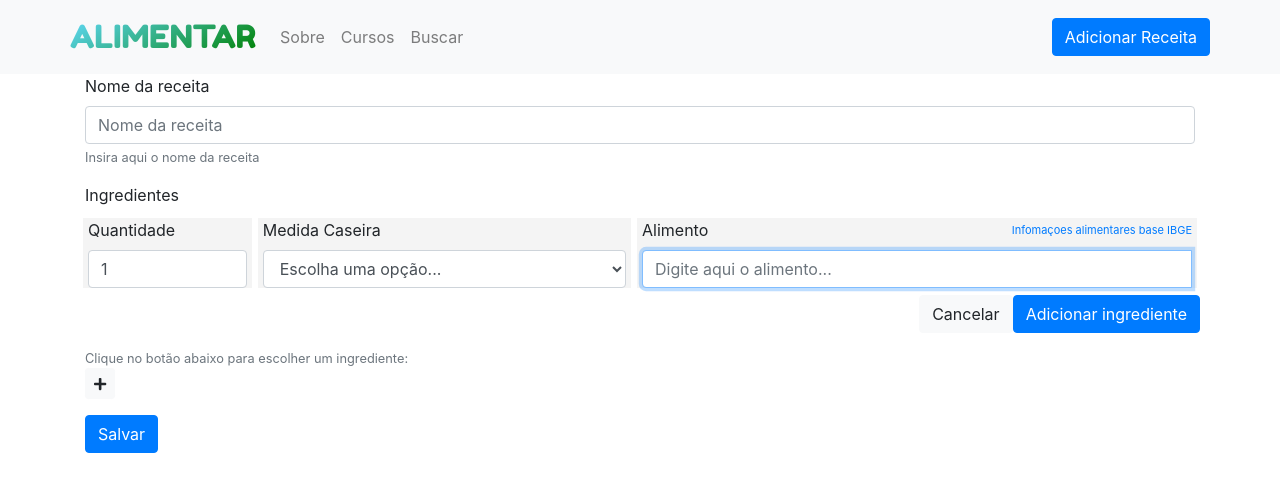
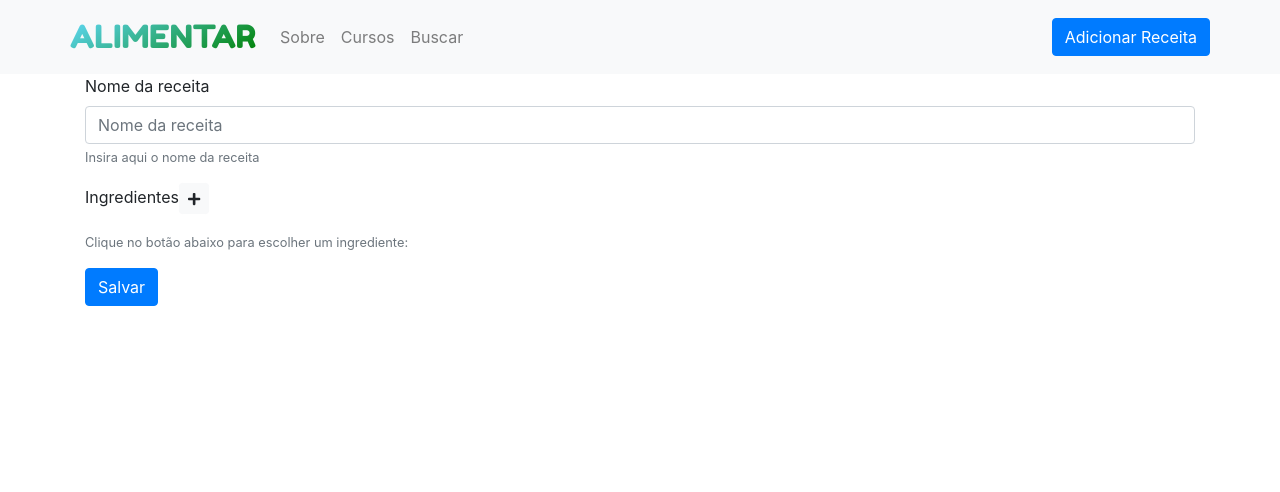
Before and after one commit to cleidimarviana/alimentar, a React (Create React App) app: page /adicionar in a window 1280 px wide. Shown: the top 492 px of the page. Built offline with nearby package versions, Linux system fonts and the light colour scheme.

Commit message:
modulo add picuture

```diff
--- a/src/assets/styles/scss/App.scss
+++ b/src/assets/styles/scss/App.scss
@@ -120,7 +120,7 @@ span.heading__primary {
   font-size: 18px;
 }
 .actions{
-  margin-top:4px;
+  margin:4px;
   width: 100%;
 }
 
@@ -144,4 +144,10 @@ span.heading__primary {
 .form-group.col, .col-6, .col-4{
   margin: 3px;
   background-color: #f4f4f4;
+  padding-bottom: 6px;
 }
+
+.add-ingredient{
+  border: 1px solid #ccc;
+  border-radius: 0.25rem;
+}
--- a/src/components/AddIngredient.js
+++ b/src/components/AddIngredient.js
@@ -9,36 +9,41 @@ import alimentos from '../alimentos.json';
 class AddIngredient extends Component {
 
     state = {
-        show: false,
         searchStr: '',
         locationResults: [],
         alimentos: [],
-        itemDefaultValue: null,
         itemDescriptionValue: '',
-        itemPopover: {}
+        ingredientSelected: {},
+        formMeasure: '',
+        formQtde: '',
+        item: {}
     };
     constructor(props, context) {
         super(props, context);
 
         this.state = {
-            show: false,
             searchStr: '',
             locationResults: [],
             alimentos: [],
-            itemDefaultValue: null,
             itemDescriptionValue: '',
-            itemPopover: {}
+            ingredientSelected: {},
+            formMeasure: '',
+            formQtde: '',
+            item: {}
         };
 
         this.handleSearch = this.handleSearch.bind(this);
+
+        this.handleChange = this.handleChange.bind(this);
+
     }
-    cancelAdd = () => {
-        this.setState({ open: false });
-        if (this.props.origin === 'modal')
-            this.props.onHide({ show: false });
-        else
-            this.props.hiddenC();
-    }
+
+    handleChange(event) {
+        this.setState({[event.target.id]: event.target.value});
+
+        console.log(this.state);
+     }
+
 
     handleSearch(event) {
 
@@ -51,42 +56,52 @@ class AddIngredient extends Component {
                     if (!this.state.locationResults.includes(alimentos[i].descricao))
                         this.state.locationResults.push(alimentos[i].descricao);
                 }
-
             }
         }
     }
     clickItemResult(item) {
-        console.log(item.descricao);
-        this.state.alimentos.push(item);
-        this.setState({ searchStr: item.descricao, alimentos: this.state.alimentos, itemDefaultValue: item, itemPopover: item });
+        this.state.ingredientSelected = item;
+        this.setState({ searchStr: item.descricao, alimentos: this.state.alimentos, ingredientSelected: item});
         this.state.locationResults = [];
         console.log(item);
 
+    }
+
+    selectIngredient(){
+        console.log(this.state.ingredientSelected);
+
+        var item = {
+            qtde: this.state.formQtde,
+            measure: this.state.formMeasure,
+            ingredient: this.state.ingredientSelected
+        }
+
+        console.log(item);
     }
 
     render() {
         const convertmcg = 0.001;
 
         var popover = (
-            <Popover id="popover-basic" title={this.state.itemPopover.descricao}>
+            <Popover id="popover-basic" title={this.state.ingredientSelected.descricao}>
                 <Table bordered>
 
                     <tbody>
                         {/* <tr>
           <td>DESCRIÇÃO NA REFERÊNCIA </td>
-          <td>{this.state.itemPopover.descricao_preparacao}</td>
+          <td>{this.state.ingredientSelected.descricao_preparacao}</td>
         </tr>
         <tr>
           <td>ENERGIA (kcal)</td>
-          <td>{this.state.itemPopover.descricao_preparacao}</td>
+          <td>{this.state.ingredientSelected.descricao_preparacao}</td>
         </tr>
         <tr>
           <td>PROTEÍNA (g)</td>
-          <td>{this.state.itemPopover.descricao_preparacao}</td>
+          <td>{this.state.ingredientSelected.descricao_preparacao}</td>
         </tr>
         <tr>
           <td>LIPÍDEOS TOTAIS (g)</td>
-          <td>{this.state.itemPopover.descricao_preparacao}</td>
+          <td>{this.state.ingredientSelected.descricao_preparacao}</td>
         </tr>
         <tr>
           <td>CARBOIDRATO (g)</td>
@@ -94,131 +109,131 @@ class AddIngredient extends Component {
         </tr>
         <tr>
           <td>FIBRA ALIMENTAR TOTAL (g)</td>
-          <td>{this.state.itemPopover.descricao_preparacao}</td>
+          <td>{this.state.ingredientSelected.descricao_preparacao}</td>
         </tr>
         <tr>
           <td>CÁLCIO (mg)</td>
-          <td>{this.state.itemPopover.descricao_preparacao}</td>
+          <td>{this.state.ingredientSelected.descricao_preparacao}</td>
         </tr>
         <tr>
           <td>MAGNÉSIO (mg)</td>
-          <td>{this.state.itemPopover.descricao_preparacao}</td>
+          <td>{this.state.ingredientSelected.descricao_preparacao}</td>
         </tr>
         <tr>
           <td>MANGANÊS (mg)</td>
-          <td>{this.state.itemPopover.descricao_preparacao}</td>
+          <td>{this.state.ingredientSelected.descricao_preparacao}</td>
         </tr>
         <tr>
           <td>FÓSFORO (mg)</td>
-          <td>{this.state.itemPopover.descricao_preparacao}</td>
+          <td>{this.state.ingredientSelected.descricao_preparacao}</td>
         </tr>
         <tr>
           <td>FERRO (mg)</td>
-          <td>{this.state.itemPopover.descricao_preparacao}</td>
+          <td>{this.state.ingredientSelected.descricao_preparacao}</td>
         </tr>
         <tr>
           <td>SÓDIO (mg)</td>
-          <td>{this.state.itemPopover.descricao_preparacao}</td>
+          <td>{this.state.ingredientSelected.descricao_preparacao}</td>
         </tr>
         <tr>
           <td>SÓDIO DE ADIÇÃO (mg)</td>
-          <td>{this.state.itemPopover.descricao_preparacao}</td>
+          <td>{this.state.ingredientSelected.descricao_preparacao}</td>
         </tr>
         <tr>
           <td>POTÁSSIO (mg)</td>
-          <td>{this.state.itemPopover.descricao_preparacao}</td>
+          <td>{this.state.ingredientSelected.descricao_preparacao}</td>
         </tr>
         <tr>
           <td>COBRE (mg)</td>
-          <td>{this.state.itemPopover.descricao_preparacao}</td>
+          <td>{this.state.ingredientSelected.descricao_preparacao}</td>
         </tr>
         <tr>
           <td>ZINCO (mg)</td>
-          <td>{this.state.itemPopover.descricao_preparacao}</td>
+          <td>{this.state.ingredientSelected.descricao_preparacao}</td>
         </tr>
         <tr>
           <td>SELÊNIO (mcg)</td>
-          <td>{this.state.itemPopover.descricao_preparacao}</td>
+          <td>{this.state.ingredientSelected.descricao_preparacao}</td>
         </tr>
         <tr>
           <td>RETINOL (mcg)</td>
-           <td>{this.state.itemPopover.descricao_preparacao}</td>
+           <td>{this.state.ingredientSelected.descricao_preparacao}</td>
         </tr> */}
                         <tr>
                             <td>VITAMINA A (EQUIVALENTE DE ATIVIDADE DE RETINOL) (mg)</td>
-                            <td>{this.state.itemPopover.vitamina_a_mcg?this.state.itemPopover.vitamina_a_mcg * convertmcg:this.state.itemPopover.vitamina_a_mcg}</td>
+                            <td>{this.state.ingredientSelected.vitamina_a_mcg?this.state.ingredientSelected.vitamina_a_mcg * convertmcg:this.state.ingredientSelected.vitamina_a_mcg}</td>
                         </tr>
                         <tr>
                             <td>VITAMINA B - TIAMINA (mg)</td>
-                            <td>{this.state.itemPopover.vitamina_b_tiamina_mg}</td>
+                            <td>{this.state.ingredientSelected.vitamina_b_tiamina_mg}</td>
                         </tr>
                         <tr>
                             <td>VITAMINA B2 - RIBOFLAVINA (mg)</td>
-                            <td>{this.state.itemPopover.vitamina_b2_riboflavina_mg}</td>
+                            <td>{this.state.ingredientSelected.vitamina_b2_riboflavina_mg}</td>
                         </tr>
                         <tr>
                             <td>VITAMINA B3 -NIACINA (mg)</td>
-                            <td>{this.state.itemPopover.vitamina_b3_niacina_mg}</td>
+                            <td>{this.state.ingredientSelected.vitamina_b3_niacina_mg}</td>
                         </tr>
                         <tr>
                             <td>VITAMINA B3 - EQUIVALENTE DE NIACINA (mg)</td>
-                            <td>{this.state.itemPopover.vitamina_b3_equivalente_niacina_mg}</td>
+                            <td>{this.state.ingredientSelected.vitamina_b3_equivalente_niacina_mg}</td>
                         </tr>
                         <tr>
                             <td>VITAMINA B6 - PIRIDOXINA (mg)</td>
-                            <td>{this.state.itemPopover.viamina_b12_pirodoxina_mcg}</td>
+                            <td>{this.state.ingredientSelected.viamina_b12_pirodoxina_mcg}</td>
                         </tr>
                         <tr>
                             <td>VITAMINA B12 - COBALAMINA (mg)</td>
-                            <td>{this.state.itemPopover.viamina_b12_cobalamina_mcg * convertmcg}</td>
+                            <td>{this.state.ingredientSelected.viamina_b12_cobalamina_mcg * convertmcg}</td>
                         </tr>
                         <tr>
                             <td>VITAMINA C (mg)</td>
-                            <td>{this.state.itemPopover.vitamina_c_mg * convertmcg}</td>
+                            <td>{this.state.ingredientSelected.vitamina_c_mg * convertmcg}</td>
                         </tr>
                         <tr>
                             <td>VITAMINA D - CALCIFEROL- (mg)</td>
-                            <td>{this.state.itemPopover.vitamina_d_calciferonol_mcg * convertmcg}</td>
+                            <td>{this.state.ingredientSelected.vitamina_d_calciferonol_mcg * convertmcg}</td>
                         </tr>
                         <tr>
                             <td>VITAMINA E - TOTAL DE ALPHA-TOCOPHEROL (mg)</td>
-                            <td>{this.state.itemPopover.vitamina_e_total_alpha_tocopheronol_mg}</td>
+                            <td>{this.state.ingredientSelected.vitamina_e_total_alpha_tocopheronol_mg}</td>
                         </tr>
                         {/* <tr>
           <td>COLESTEROL (mg)</td>
-           <td>{this.state.itemPopover.descricao_preparacao}</td>
+           <td>{this.state.ingredientSelected.descricao_preparacao}</td>
         </tr>
         <tr>
           <td>ÁCIDOS GRAXOS SATURADOS (g)</td>
-           <td>{this.state.itemPopover.descricao_preparacao}</td>
+           <td>{this.state.ingredientSelected.descricao_preparacao}</td>
         </tr>
         <tr>
           <td>ÁCIDOS GRAXOS MONOINSATURADOS (g)</td>
-           <td>{this.state.itemPopover.descricao_preparacao}</td>
+           <td>{this.state.ingredientSelected.descricao_preparacao}</td>
         </tr>
         <tr>
           <td>ÁCIDOS GRAXOS POLIINSATURADOS (g)</td>
-           <td>{this.state.itemPopover.descricao_preparacao}</td>
+           <td>{this.state.ingredientSelected.descricao_preparacao}</td>
         </tr>
         <tr>
           <td>ÁCIDO GRAXO POLIINSATURADO 18:2 (LINOLÉICO) (g)</td>
-           <td>{this.state.itemPopover.descricao_preparacao}</td>
+           <td>{this.state.ingredientSelected.descricao_preparacao}</td>
         </tr>
         <tr>
           <td>ÁCIDO GRAXO POLIINSATURADO 18:3 (LINOLÊNICO) (g)</td>
-           <td>{this.state.itemPopover.descricao_preparacao}</td>
+           <td>{this.state.ingredientSelected.descricao_preparacao}</td>
         </tr>
         <tr>
           <td>ÁCIDOS GRAXOS TRANS TOTAL (g)</td>
-           <td>{this.state.itemPopover.descricao_preparacao}</td>
+           <td>{this.state.ingredientSelected.descricao_preparacao}</td>
         </tr>
         <tr>
           <td>AÇÚCAR TOTAL (g)</td>
-           <td>{this.state.itemPopover.descricao_preparacao}</td>
+           <td>{this.state.ingredientSelected.descricao_preparacao}</td>
         </tr>
         <tr>
           <td>AÇÚCAR DE ADIÇÃO (g)</td>
-           <td>{this.state.itemPopover.descricao_preparacao}</td>
+           <td>{this.state.ingredientSelected.descricao_preparacao}</td>
         </tr> */}
                     </tbody>
                 </Table>
@@ -227,29 +242,29 @@ class AddIngredient extends Component {
         return (
             <div>
 
-                <Form.Row>
+                <Form.Row className='add-ingredient'>
 
-                    <Form.Group as={Col} controlId="formGridZip">
+                    <Form.Group as={Col} controlId="formQtde">
                         <Form.Label>Quantidade</Form.Label>
-                        <Form.Control defaultValue='1' type='number' />
+                        <Form.Control key="formQtde" value={this.state.value} onChange={this.handleChange.bind(this)}  size="sm" defaultValue='1' type='number' />
                     </Form.Group>
-                    <Form.Group as={Col} xs="4" controlId="formGridState">
+                    <Form.Group as={Col} xs="4"  controlId="formMeasure">
                         <Form.Label>Medida Caseira</Form.Label>
-                        <Form.Control as="select">
-                            <option>Escolha uma opção...</option>
-                            <option>Grama(s)(g)</option>
-                            <option>Kilograma(s)(kg)</option>
-                            <option>Litro(s)(kg)</option>
-                            <option>Mililitro(s)(ml)</option>
+                        <Form.Control key="formMeasure" value={this.state.value} onChange={this.handleChange.bind(this)} size="sm" as="select">
+                            <option value='0'>Escolha uma opção...</option>
+                            <option value='g'>Grama(s)(g)</option>
+                            <option value='kg'>Kilograma(s)(kg)</option>
+                            <option value='l'>Litro(s)(l)</option>
+                            <option value='ml'>Mililitro(s)(ml)</option>
                         </Form.Control>
                     </Form.Group>
 
-                    <Form.Group as={Col} xs="6" controlId="formGridCity">
+                    <Form.Group as={Col} xs="6" controlId="formIngredient">
                         <Form.Label>Alimento</Form.Label>
                         <a target='_blank' href='https://ww2.ibge.gov.br/home/estatistica/populacao/condicaodevida/pof/2008_2009_composicao_nutricional/default_zip.shtm' style={{ marginTop: '4px', float: 'right', fontSize: '11px' }}>Infomaçoes alimentares base IBGE</a>
 
                         <InputGroup>
-                            <Form.Control
+                            <Form.Control key="formIngredient"  size="sm"
                                 defaultValue={this.state.itemDescriptionValue}
                                 placeholder="Digite aqui o alimento..."
                                 aria-label="Qual alimento você deseja buscar?"
@@ -258,13 +273,13 @@ class AddIngredient extends Component {
                                 onChange={this.handleSearch}
                                 autocomplete="off"
                                 autoFocus />
-                            <InputGroup.Prepend hidden={this.state.itemDefaultValue === null}>
+                            {/* <InputGroup.Prepend hidden={this.state.itemDefaultValue === null}>
                                 <InputGroup.Text id="inputGroupPrepend">
                                     <OverlayTrigger trigger="click" overlay={popover} rootClose>
                                         <a href="#">info</a>
                                     </OverlayTrigger>
                                 </InputGroup.Text>
-                            </InputGroup.Prepend>
+                            </InputGroup.Prepend> */}
                         </InputGroup>
 
                         <div hidden={this.state.locationResults.length < 1} className='Select-menu-outer'>{
@@ -284,8 +299,8 @@ class AddIngredient extends Component {
                     </Form.Group>
 
                     <div className="actions">
-                        <Button onClick={this.addTaskAction} className="btnForm" style={{ float: 'right' }} variant="primary" >Adicionar ingrediente</Button>
-                        <Button onClick={this.cancelAdd} className="btnForm" variant="light" style={{ float: 'right' }}>Cancelar</Button>
+                        <Button  size="sm" onClick={()=>this.selectIngredient()} className="btnForm" style={{ float: 'right' }} variant="primary" >Adicionar ingrediente</Button>
+                        <Button  size="sm" onClick={()=>this.props.show()} className="btnForm" variant="light" style={{ float: 'right' }}>Cancelar</Button>
 
                     </div>
 
--- a/src/components/ModalSearchIngredient.js
+++ b/src/components/ModalSearchIngredient.js
@@ -9,7 +9,7 @@ import alimentos from '../alimentos.json';
 class ModalSearchIngredient extends Component {
 
     state = {
-        show: false,
+        showAddIngredient: false,
         searchStr: '',
         locationResults: [],
         alimentos: []
@@ -20,7 +20,7 @@ class ModalSearchIngredient extends Component {
         super(props, context);
 
         this.state = {
-            show: false,
+            showAddIngredient: false,
             searchStr: '',
             locationResults: [],
             alimentos: []
--- a/src/pages/AdicionarReceita.js
+++ b/src/pages/AdicionarReceita.js
@@ -14,21 +14,33 @@ class AdicionarReceita extends Component {
     constructor(props, context) {
         super(props, context);
 
-        this.handleShow = this.handleShow.bind(this);
-        this.handleClose = this.handleClose.bind(this);
+        this.showAddIngredient = this.showAddIngredient.bind(this);
+        this.dismissAddIngredient = this.dismissAddIngredient.bind(this);
+
 
         this.state = {
-            show: false,
+            showAddIngredient: false,
+            ingredientSelected: {}
         };
     }
 
-    handleClose() {
-        this.setState({ show: false });
+    dismissAddIngredient() {
+        this.setState({ showAddIngredient: false });
     }
 
-    handleShow() {
-        this.setState({ show: true });
+    showAddIngredient() {
+        this.setState(function(prevState) {
+			return {showAddIngredient: !prevState.showAddIngredient};
+		});
     }
+    selectIngredient(ingredient){
+        console.log(ingredient)
+        //this.setState({ ingredientSelected: ingredient });
+    }
+
+    handleChange(event) {
+        this.setState({value: event.target.value});
+      }
 
     render() {
         return (
@@ -45,18 +57,22 @@ class AdicionarReceita extends Component {
 
                     <Form.Group>
                         <Form.Label >Ingredientes</Form.Label>
-                        <AddIngredient></AddIngredient>
+                        <Button onClick={this.showAddIngredient} variant="light" size="sm">
+                            <FontAwesomeIcon icon={faPlus} />
+                        </Button >
+                        {this.state.showAddIngredient ? <AddIngredient
+                            show={this.showAddIngredient} selectIngredient={this.selectIngredient}
+                        >
+                        </AddIngredient> : null}
 
                     </Form.Group>
 
                     <Form.Group controlId="formBasicEmail">
 
-                                              <Form.Text className="text-muted">
+                        <Form.Text className="text-muted">
                             Clique no botão abaixo para escolher um ingrediente:
                         </Form.Text>
-                        <Button onClick={this.handleShow} variant="light" size="sm">
-                            <FontAwesomeIcon icon={faPlus} />
-                        </Button >
+
                     </Form.Group>
 
                     <Button variant="primary" type="submit">
```
